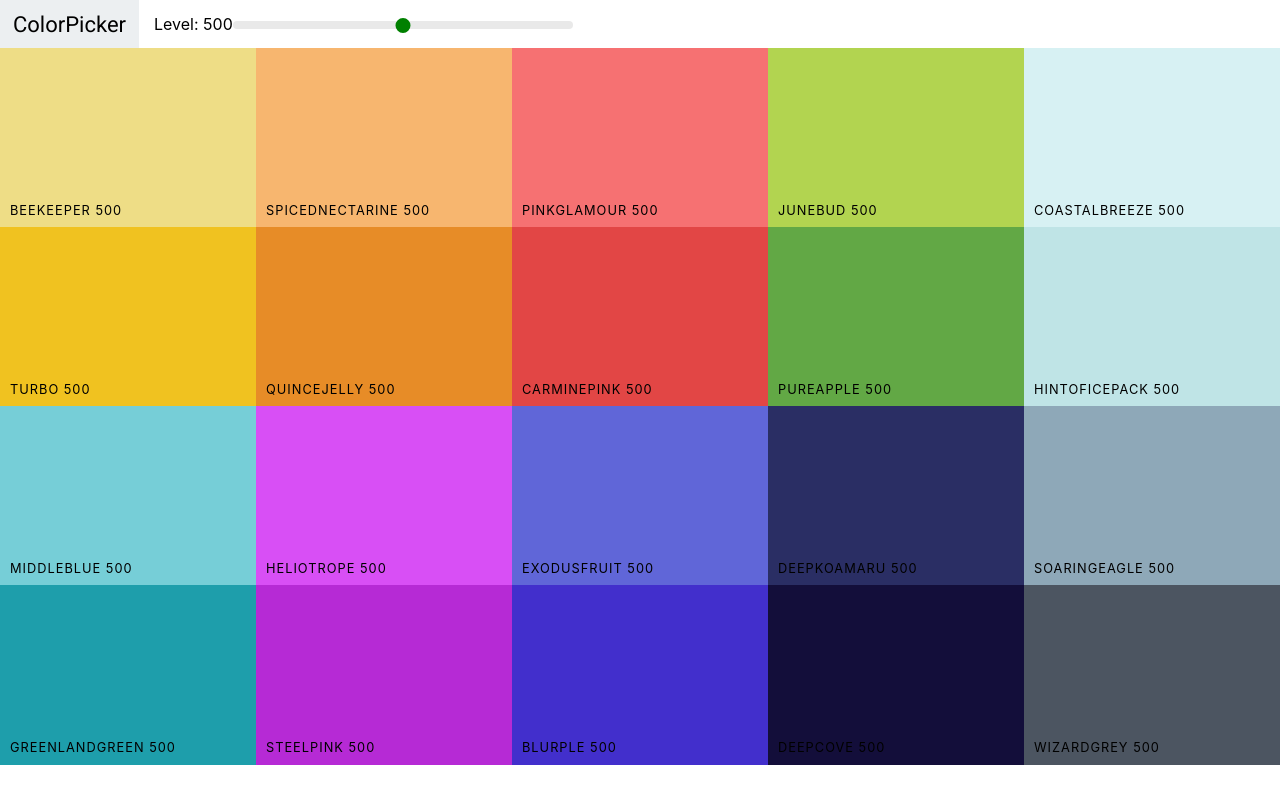
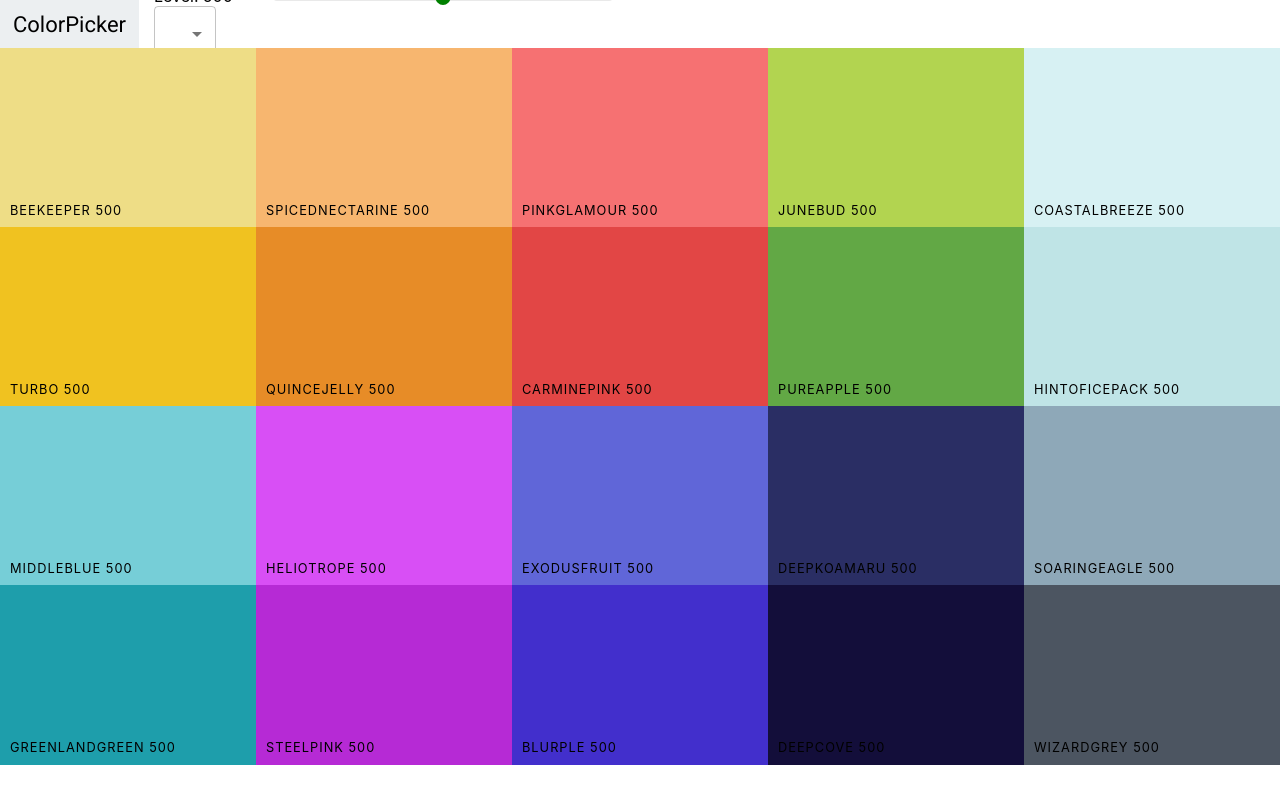
Before and after one commit to royz/colors-app, a React (Create React App) app: page / in a window 1280 px wide. Built offline with nearby package versions, Linux system fonts and the light colour scheme.

Commit message:
add select using material ui

```diff
--- a/package.json
+++ b/package.json
@@ -3,6 +3,7 @@
   "version": "0.1.0",
   "private": true,
   "dependencies": {
+    "@material-ui/core": "^4.11.0",
     "@testing-library/jest-dom": "^4.2.4",
     "@testing-library/react": "^9.5.0",
     "@testing-library/user-event": "^7.2.1",
--- a/src/Navbar.css
+++ b/src/Navbar.css
@@ -23,7 +23,7 @@
 
 .slider {
   width: 340px;
-  /*margin: 10px 40px;*/
+  margin: 0 40px;
   display: inline-block;
 }
 
--- a/src/Navbar.js
+++ b/src/Navbar.js
@@ -1,5 +1,9 @@
 import React, {Component} from 'react';
 import Slider from "rc-slider";
+import Select from '@material-ui/core/Select'
+import InputLabel from '@material-ui/core/InputLabel';
+import MenuItem from '@material-ui/core/MenuItem';
+import FormControl from '@material-ui/core/FormControl';
 import 'rc-slider/assets/index.css'
 import './Navbar.css'
 
@@ -17,6 +21,22 @@ class Navbar extends Component {
             <Slider defaultValue={level} min={100} max={900} step={100}
                     onAfterChange={changeLevel}/>
           </div>
+          <div className="select-container">
+            <FormControl variant="outlined">
+              <InputLabel id="demo-simple-select-outlined-label">{this.props.colorFormat}</InputLabel>
+              <Select
+                labelId="demo-simple-select-outlined-label"
+                id="demo-simple-select-outlined"
+                value={this.props.colorFormat}
+                onChange={this.props.changeFormat}
+                label="Color Format"
+              >
+                <MenuItem value='HEX'>HEX</MenuItem>
+                <MenuItem value='RGB'>RGB</MenuItem>
+                <MenuItem value='RGBA'>RGBA</MenuItem>
+              </Select>
+            </FormControl>
+          </div>
         </div>
       </header>
     );
--- a/src/Palette.js
+++ b/src/Palette.js
@@ -5,7 +5,13 @@ import Navbar from "./Navbar";
 
 class Palette extends Component {
   state = {
-    level: 500
+    level: 500,
+    colorFormat: 'HEX'
+  }
+
+  changeFormat = e => {
+    console.log(e.target.value)
+    this.setState({colorFormat: e.target.value})
   }
 
   changeLevel = level => {
@@ -15,11 +21,16 @@ class Palette extends Component {
   render() {
 
     const colorBoxes = this.props.palette.colors[this.state.level].map(color => (
-      <ColorBox background={color.hex} name={color.name}/>
+      <ColorBox background={color[this.state.colorFormat.toLocaleLowerCase()]} name={color.name}/>
     ))
     return (
       <div className={"Palette"}>
-        <Navbar level={this.state.level} changeLevel={this.changeLevel}/>
+        <Navbar
+          level={this.state.level}
+          changeLevel={this.changeLevel}
+          format={this.state.colorFormat}
+          changeFormat={this.changeFormat}
+        />
         <div className="Palette-colors">
           {colorBoxes}
         </div>
```
Also changed, not shown: 1 other file (tests, documents, lock files or other folders).
